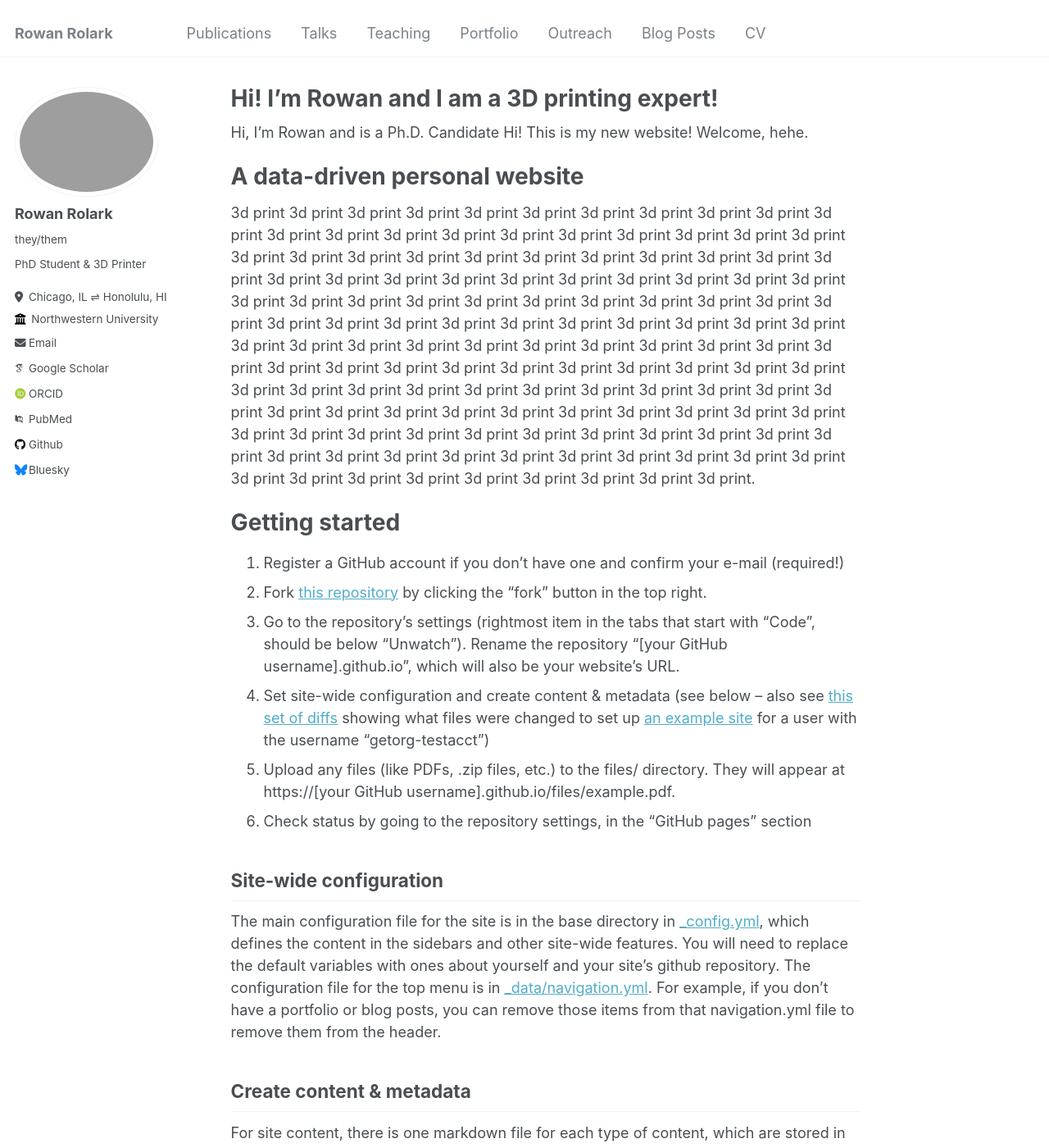
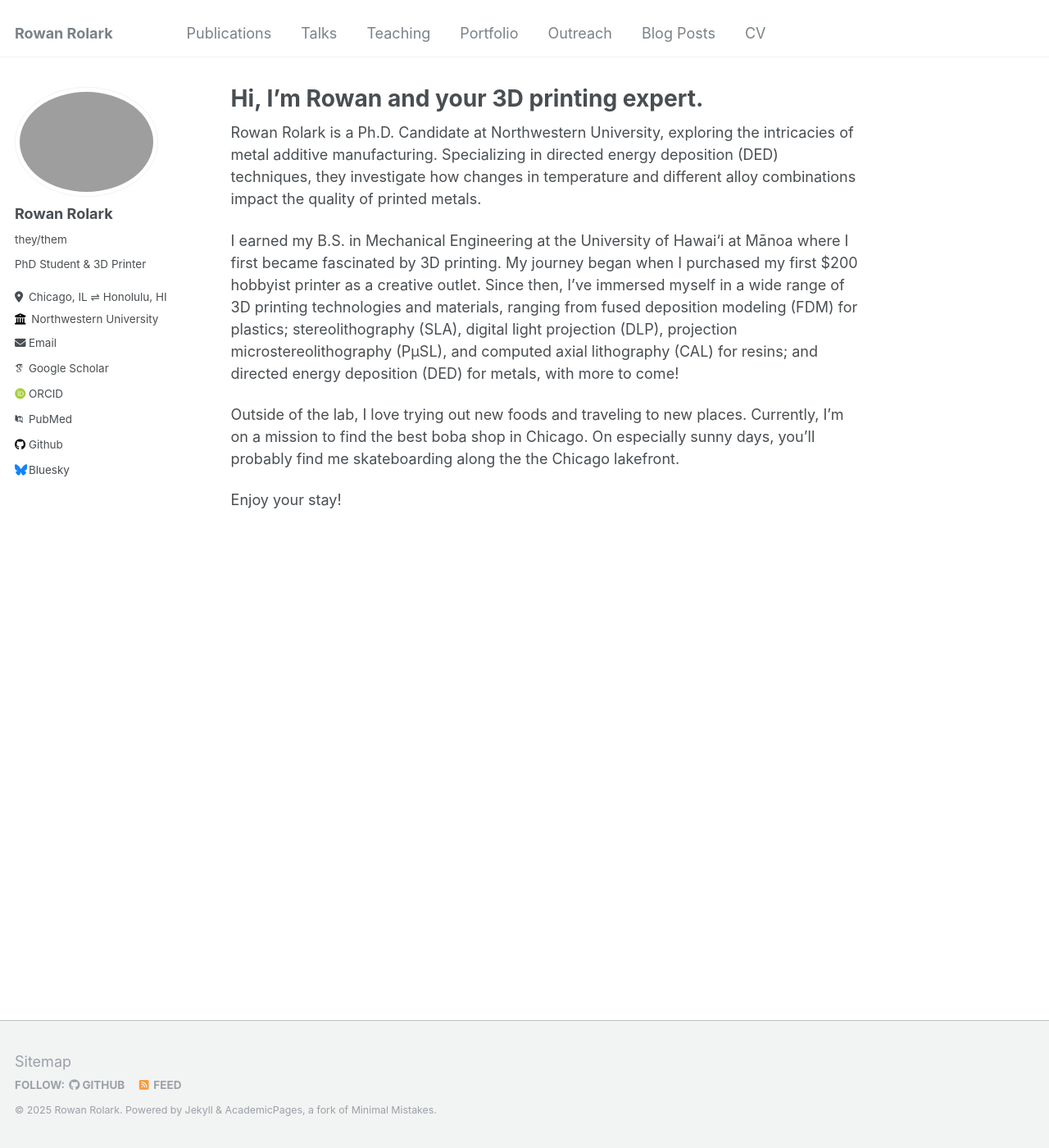
Before and after one commit to rrolark/rrolark.github.io, a Jekyll site: the page built from _pages/about.md, in a window 1280 px wide and 1400 px high. Shown: the whole window at 82% size. Built offline with Jekyll 4.4.1, drawn with Linux system fonts in a browser that asks for light colours; some web fonts are replaced; some of the changed text lies outside the part shown.

Commit message:
updated about page

```diff
--- a/_pages/about.md
+++ b/_pages/about.md
@@ -1,47 +1,16 @@
 ---
 permalink: /
-title: "Hi! I'm Rowan and I am a 3D printing expert!"
+title: "Hi, I'm Rowan and your 3D printing expert."
 author_profile: true
 redirect_from:
   - /about/
   - /about.html
 ---
 
-Hi, I'm Rowan and  is a Ph.D. Candidate Hi! This is my new website! Welcome, hehe.
+Rowan Rolark is a Ph.D. Candidate at Northwestern University, exploring the intricacies of metal additive manufacturing. Specializing in directed energy deposition (DED) techniques, they investigate how changes in temperature and different alloy combinations impact the quality of printed metals.
 
-A data-driven personal website
-======
-3d print 3d print 3d print 3d print 3d print 3d print 3d print 3d print 3d print 3d print 3d print 3d print 3d print 3d print 3d print 3d print 3d print 3d print 3d print 3d print 3d print 3d print 3d print 3d print 3d print 3d print 3d print 3d print 3d print 3d print 3d print 3d print 3d print 3d print 3d print 3d print 3d print 3d print 3d print 3d print 3d print 3d print 3d print 3d print 3d print 3d print 3d print 3d print 3d print 3d print 3d print 3d print 3d print 3d print 3d print 3d print 3d print 3d print 3d print 3d print 3d print 3d print 3d print 3d print 3d print 3d print 3d print 3d print 3d print 3d print 3d print 3d print 3d print 3d print 3d print 3d print 3d print 3d print 3d print 3d print 3d print 3d print 3d print 3d print 3d print 3d print 3d print 3d print 3d print 3d print 3d print 3d print 3d print 3d print 3d print 3d print 3d print 3d print 3d print 3d print 3d print 3d print 3d print 3d print 3d print 3d print 3d print 3d print 3d print 3d print 3d print 3d print 3d print 3d print 3d print 3d print 3d print 3d print 3d print 3d print 3d print 3d print 3d print 3d print 3d print 3d print 3d print 3d print 3d print 3d print 3d print 3d print 3d print 3d print 3d print.
+I earned my B.S. in Mechanical Engineering at the University of Hawai‘i at Mānoa where I first became fascinated by 3D printing. My journey began when I purchased my first $200 hobbyist printer as a creative outlet. Since then, I've immersed myself in a wide range of 3D printing technologies and materials, ranging from fused deposition modeling (FDM) for plastics; stereolithography (SLA), digital light projection (DLP), projection microstereolithography (PµSL), and computed axial lithography (CAL) for resins; and directed energy deposition (DED) for metals, with more to come!
 
-Getting started
-======
-1. Register a GitHub account if you don't have one and confirm your e-mail (required!)
-1. Fork [this repository](https://github.com/academicpages/academicpages.github.io) by clicking the "fork" button in the top right.
-1. Go to the repository's settings (rightmost item in the tabs that start with "Code", should be below "Unwatch"). Rename the repository "[your GitHub username].github.io", which will also be your website's URL.
-1. Set site-wide configuration and create content & metadata (see below -- also see [this set of diffs](http://archive.is/3TPas) showing what files were changed to set up [an example site](https://getorg-testacct.github.io) for a user with the username "getorg-testacct")
-1. Upload any files (like PDFs, .zip files, etc.) to the files/ directory. They will appear at https://[your GitHub username].github.io/files/example.pdf.
-1. Check status by going to the repository settings, in the "GitHub pages" section
+Outside of the lab, I love trying out new foods and traveling to new places. Currently, I'm on a mission to find the best boba shop in Chicago. On especially sunny days, you'll probably find me skateboarding along the the Chicago lakefront.
 
-Site-wide configuration
-------
-The main configuration file for the site is in the base directory in [_config.yml](https://github.com/academicpages/academicpages.github.io/blob/master/_config.yml), which defines the content in the sidebars and other site-wide features. You will need to replace the default variables with ones about yourself and your site's github repository. The configuration file for the top menu is in [_data/navigation.yml](https://github.com/academicpages/academicpages.github.io/blob/master/_data/navigation.yml). For example, if you don't have a portfolio or blog posts, you can remove those items from that navigation.yml file to remove them from the header.
-
-Create content & metadata
-------
-For site content, there is one markdown file for each type of content, which are stored in directories like _publications, _talks, _posts, _teaching, or _pages. For example, each talk is a markdown file in the [_talks directory](https://github.com/academicpages/academicpages.github.io/tree/master/_talks). At the top of each markdown file is structured data in YAML about the talk, which the theme will parse to do lots of cool stuff. The same structured data about a talk is used to generate the list of talks on the [Talks page](https://academicpages.github.io/talks), each [individual page](https://academicpages.github.io/talks/2012-03-01-talk-1) for specific talks, the talks section for the [CV page](https://academicpages.github.io/cv), and the [map of places you've given a talk](https://academicpages.github.io/talkmap.html) (if you run this [python file](https://github.com/academicpages/academicpages.github.io/blob/master/talkmap.py) or [Jupyter notebook](https://github.com/academicpages/academicpages.github.io/blob/master/talkmap.ipynb), which creates the HTML for the map based on the contents of the _talks directory).
-
-**Markdown generator**
-
-I have also created [a set of Jupyter notebooks](https://github.com/academicpages/academicpages.github.io/tree/master/markdown_generator
-) that converts a CSV containing structured data about talks or presentations into individual markdown files that will be properly formatted for the Academic Pages template. The sample CSVs in that directory are the ones I used to create my own personal website at stuartgeiger.com. My usual workflow is that I keep a spreadsheet of my publications and talks, then run the code in these notebooks to generate the markdown files, then commit and push them to the GitHub repository.
-
-How to edit your site's GitHub repository
-------
-Many people use a git client to create files on their local computer and then push them to GitHub's servers. If you are not familiar with git, you can directly edit these configuration and markdown files directly in the github.com interface. Navigate to a file (like [this one](https://github.com/academicpages/academicpages.github.io/blob/master/_talks/2012-03-01-talk-1.md) and click the pencil icon in the top right of the content preview (to the right of the "Raw | Blame | History" buttons). You can delete a file by clicking the trashcan icon to the right of the pencil icon. You can also create new files or upload files by navigating to a directory and clicking the "Create new file" or "Upload files" buttons.
-
-Example: editing a markdown file for a talk
-![Editing a markdown file for a talk](/images/editing-talk.png)
-
-For more info
-------
-More info about configuring Academic Pages can be found in [the guide](https://academicpages.github.io/markdown/). The [guides for the Minimal Mistakes theme](https://mmistakes.github.io/minimal-mistakes/docs/configuration/) (which this theme was forked from) might also be helpful.
+Enjoy your stay!
```
